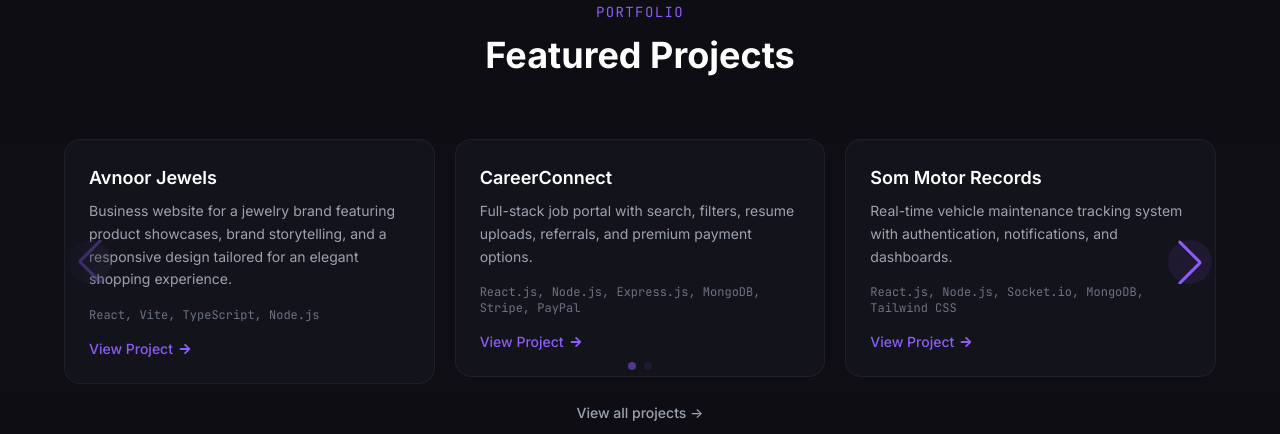
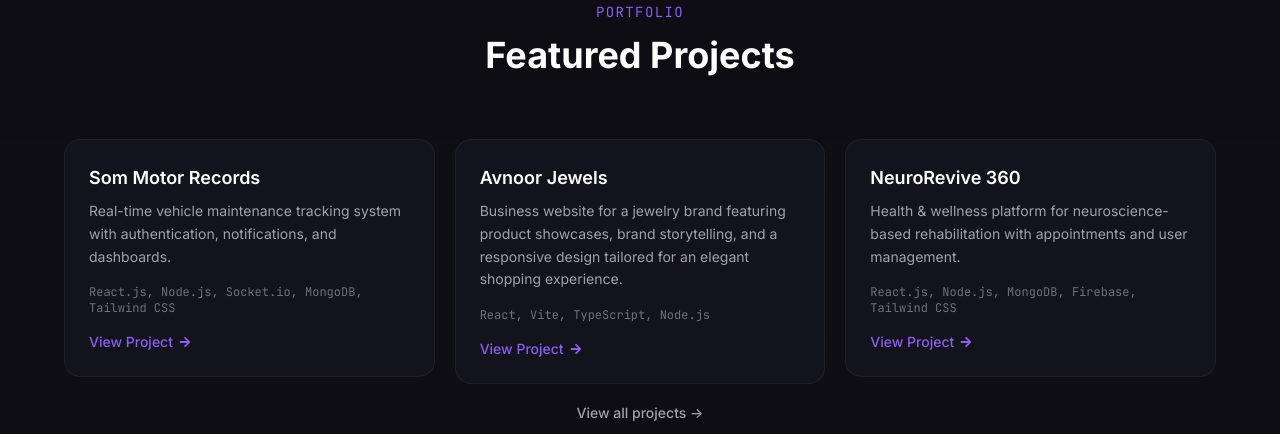
Before and after one commit to imvk01/My-Portfolio, a React (Vite) app: page / in a window 1280 px wide. Shown: the part 1640-2074 px from the top of the page. Built offline with nearby package versions, Linux system fonts and the light colour scheme.

Commit message:
changes done (#2)

```diff
--- a/src/index.css
+++ b/src/index.css
@@ -135,14 +135,16 @@
   color: #8b5cf6 !important;
   background: rgba(139, 92, 246, 0.1);
   border-radius: 50%;
-  width: 44px !important;
-  height: 44px !important;
+  width: 32px !important;
+  height: 32px !important;
+  margin-top: -16px !important;
   backdrop-filter: blur(8px);
 }
-.swiper-button-next::after,
-.swiper-button-prev::after {
-  font-size: 18px !important;
-  font-weight: 700;
+/* Swiper 12 draws the arrow as an SVG */
+.swiper-button-next .swiper-navigation-icon,
+.swiper-button-prev .swiper-navigation-icon {
+  width: 8px !important;
+  height: 14px !important;
 }
 .swiper-pagination-bullet-active {
   background: #8b5cf6 !important;
--- a/src/pages/Home.jsx
+++ b/src/pages/Home.jsx
@@ -99,22 +99,16 @@
 
   const projects = [
     {
+      name: "Som Motor Records",
+      description: "Real-time vehicle maintenance tracking system with authentication, notifications, and dashboards.",
+      tech: "React.js, Node.js, Socket.io, MongoDB, Tailwind CSS",
+      link: "https://som-motor.onrender.com/",
+    },
+    {
       name: "Avnoor Jewels",
       description: "Business website for a jewelry brand featuring product showcases, brand storytelling, and a responsive design tailored for an elegant shopping experience.",
       tech: "React, Vite, TypeScript, Node.js",
       link: "https://www.avnoorjewels.in/",
-    },
-    {
-      name: "CareerConnect",
-      description: "Full-stack job portal with search, filters, resume uploads, referrals, and premium payment options.",
-      tech: "React.js, Node.js, Express.js, MongoDB, Stripe, PayPal",
-      link: "https://www.carrerconnect.com/",
-    },
-    {
-      name: "Som Motor Records",
-      description: "Real-time vehicle maintenance tracking system with authentication, notifications, and dashboards.",
-      tech: "React.js, Node.js, Socket.io, MongoDB, Tailwind CSS",
-      link: "https://som-moter.netlify.app/",
     },
     {
       name: "NeuroRevive 360",
--- a/src/pages/Projects.jsx
+++ b/src/pages/Projects.jsx
@@ -71,9 +71,8 @@
       name: "Som Motor Records",
       description:
         "Real-time vehicle maintenance tracking system with authentication and notification system.",
-      note: "Backend not deployed due to client privacy",
       tech: ["React", "Node.js", "MongoDB", "Socket.io"],
-      live: "https://som-moter.netlify.app/",
+      live: "https://som-motor.onrender.com/",
       github: null,
       privateRepo: true,
     },
```
